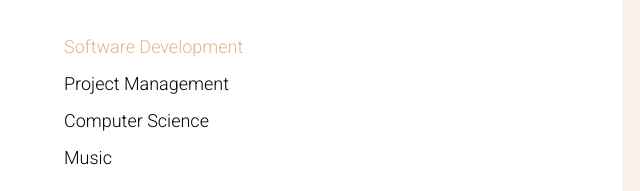
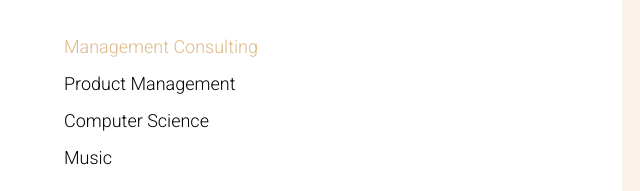
Before and after one commit to abhyudyabhatnagar/portfolio, a plain HTML site: page index.html in a window 1280 px wide. Shown: the part 450-641 px from the top of the page, 18-658 px from the left. Drawn offline with nearby package versions, Linux system fonts and the light colour scheme.

Commit message:
main table updated

```diff
--- a/index.html
+++ b/index.html
@@ -36,8 +36,8 @@
                 </p>
                 <div id="skills">
                     <ul id="slist">
-                        <li id="l1">Software Development</li>
-                        <li id="l2">Project Management</li>
+                        <li id="l1">Management Consulting</li>
+                        <li id="l2">Product Management</li>
                         <li id="l3">Computer Science</li>
                         <li id="l5">Music</li>
                     </ul>
```
Also changed, not shown: media/django.png (added).
